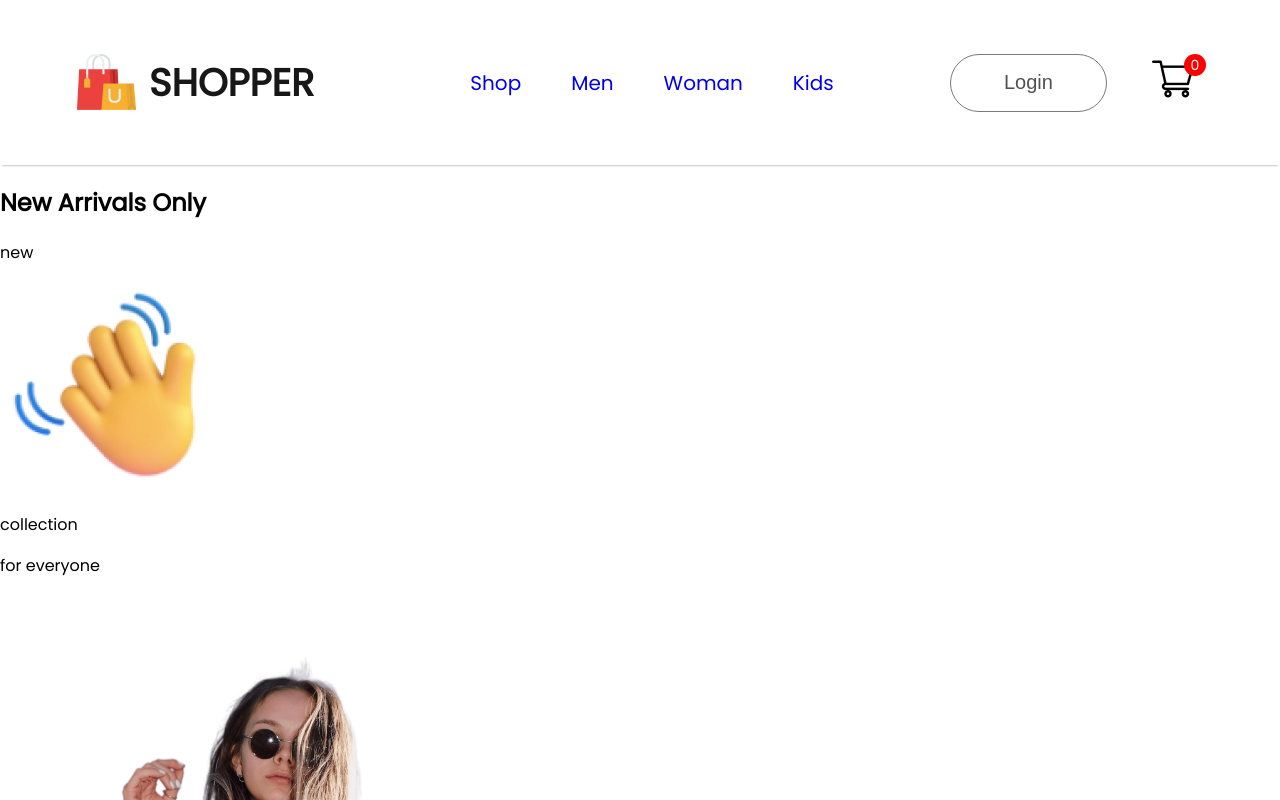
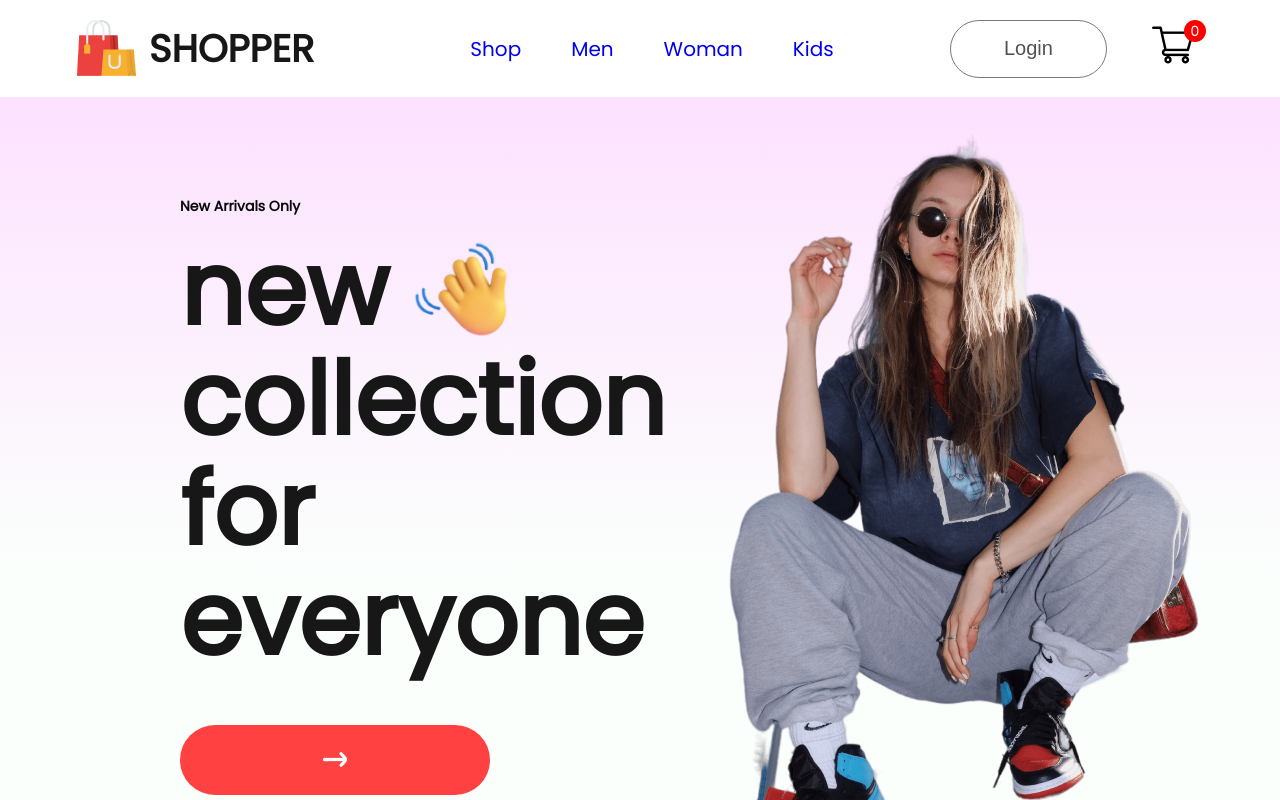
Before and after one commit to vladimirkratinov/ecommerce-react-website, a React (Create React App) app: page / in a window 1280 px wide. Shown: the top 800 px of the page. Built offline with nearby package versions, Linux system fonts and the light colour scheme.

Commit message:
add CSS to Hero

```diff
--- a/src/Components/Hero/Hero.css
+++ b/src/Components/Hero/Hero.css
@@ -0,0 +1,48 @@
+.hero {
+    height: 100vh;
+    background: linear-gradient(180deg, #fde1ff, #e1ffea22 60%);
+    display: flex;
+}
+.hero-left {
+    flex: 1;
+    display: flex;
+    flex-direction: column;
+    justify-content: center;
+    gap: 20px;
+    padding-left: 180px;
+    line-height: 1.1;
+}
+
+.hero-left h2 {
+    color: #090909;
+    font-size: 14px;
+    font-weight: 600;
+}
+
+.hero-left p {
+    color: #171717;
+    font-size: 100px;
+    font-weight: 700;
+}
+.hero-hand-icon {
+    display: flex;
+    align-items: center;
+    gap: 20px;
+}
+.hero-hand-icon img{
+    width: 105px;
+}
+.hero-latest-btn{
+    display: flex;
+    justify-content: center;
+    align-items: center;
+    gap: 15px;
+    width: 310px;
+    height: 70px;
+    border-radius: 75px;
+    margin-top: 30px;
+    background: #ff4141;
+    color: white;
+    font-size: 22px;
+    font-weight: 500;
+}
--- a/src/Components/Hero/Hero.jsx
+++ b/src/Components/Hero/Hero.jsx
@@ -10,7 +10,7 @@
       <div className='hero-left'>
         <h2>New Arrivals Only</h2>
         <div>
-            <div className='hand-hand-icon'>
+            <div className='hero-hand-icon'>
                 <p>new</p>
                 <img src={hand_icon} alt=""/>
             </div>
--- a/src/index.css
+++ b/src/index.css
@@ -1,3 +1,6 @@
+* {
+  margin: 0;
+}
 body {
   margin: 0;
   font-family: -apple-system, BlinkMacSystemFont, 'Segoe UI', 'Roboto', 'Oxygen',
```
